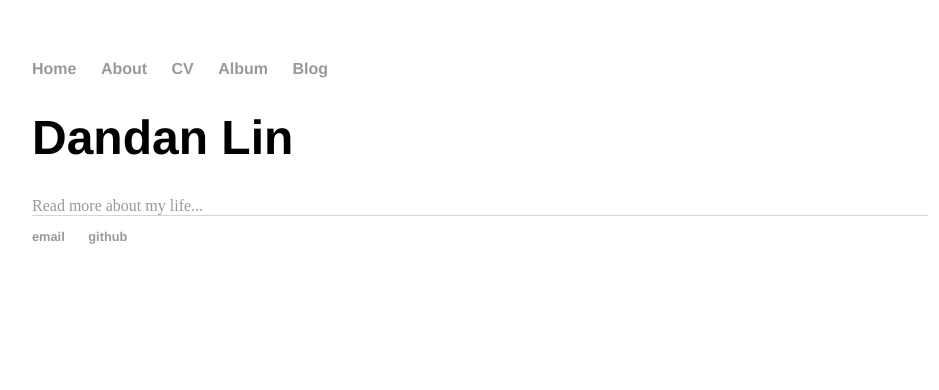
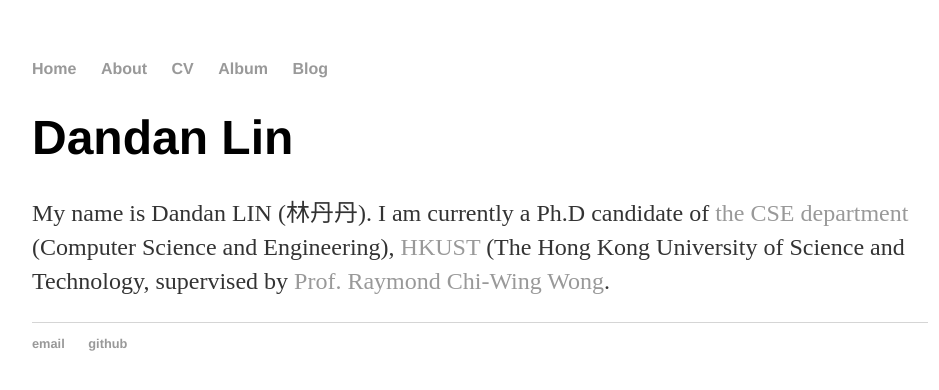
Before and after one commit to 2danlin/2danlin.github.io, a Jekyll site: the page built from index.html, in a window 1280 px wide. Shown: the top 390 px of the page, without its empty margins (160-1099 px from the left). Built offline with Jekyll 4.4.1, drawn with Linux system fonts in a browser that asks for light colours.

Commit message:
Update index.html

```diff
--- a/index.html
+++ b/index.html
@@ -4,5 +4,5 @@ title: Dandan's Homepage
 ---
 <div class="blurb">
 	<h1>Dandan Lin</h1>
- <a href="/about">Read more about my life...</a>
+	<p>My name is Dandan LIN (林丹丹). I am currently a Ph.D candidate of <a href="https://www.cse.ust.hk/">the CSE department</a> (Computer Science and Engineering), <a href="https://www.ust.hk/">HKUST</a> (The Hong Kong University of Science and Technology, supervised by <a href="https://home.cse.ust.hk/~raywong/">Prof. Raymond Chi-Wing Wong</a>.</p>
 </div><!-- /.blurb -->
```
